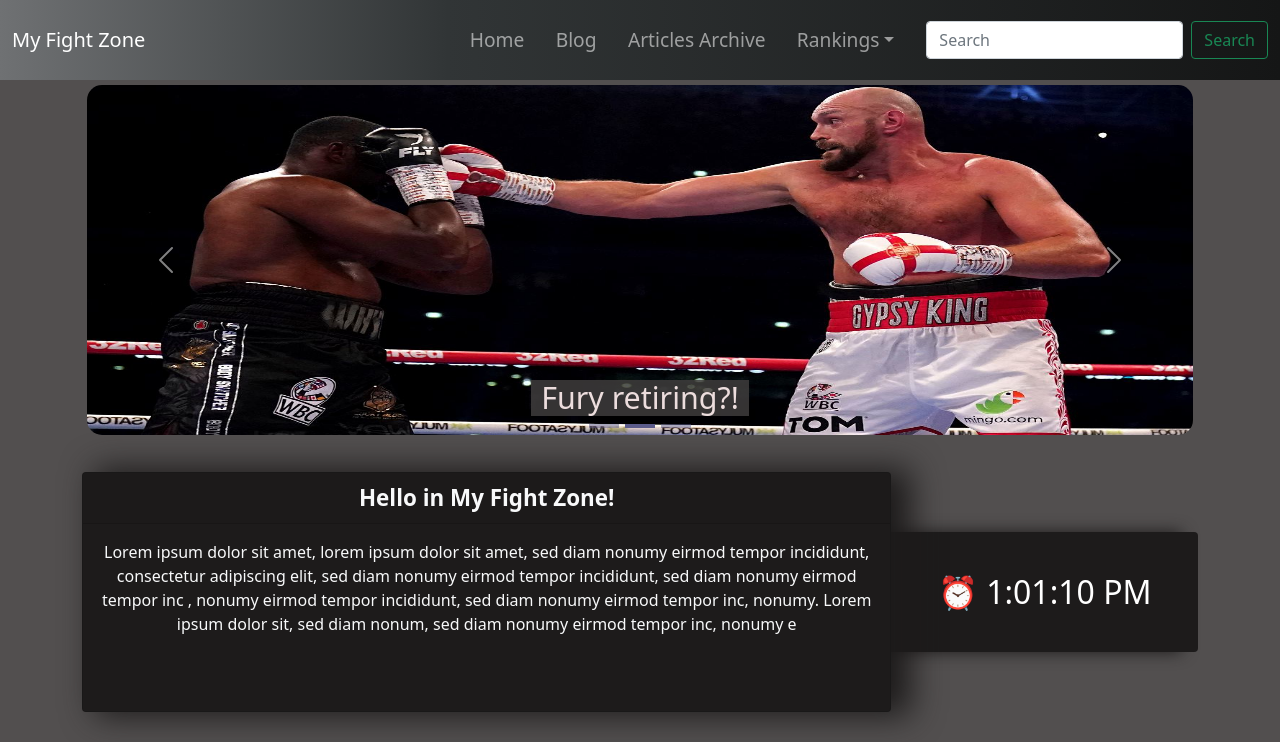
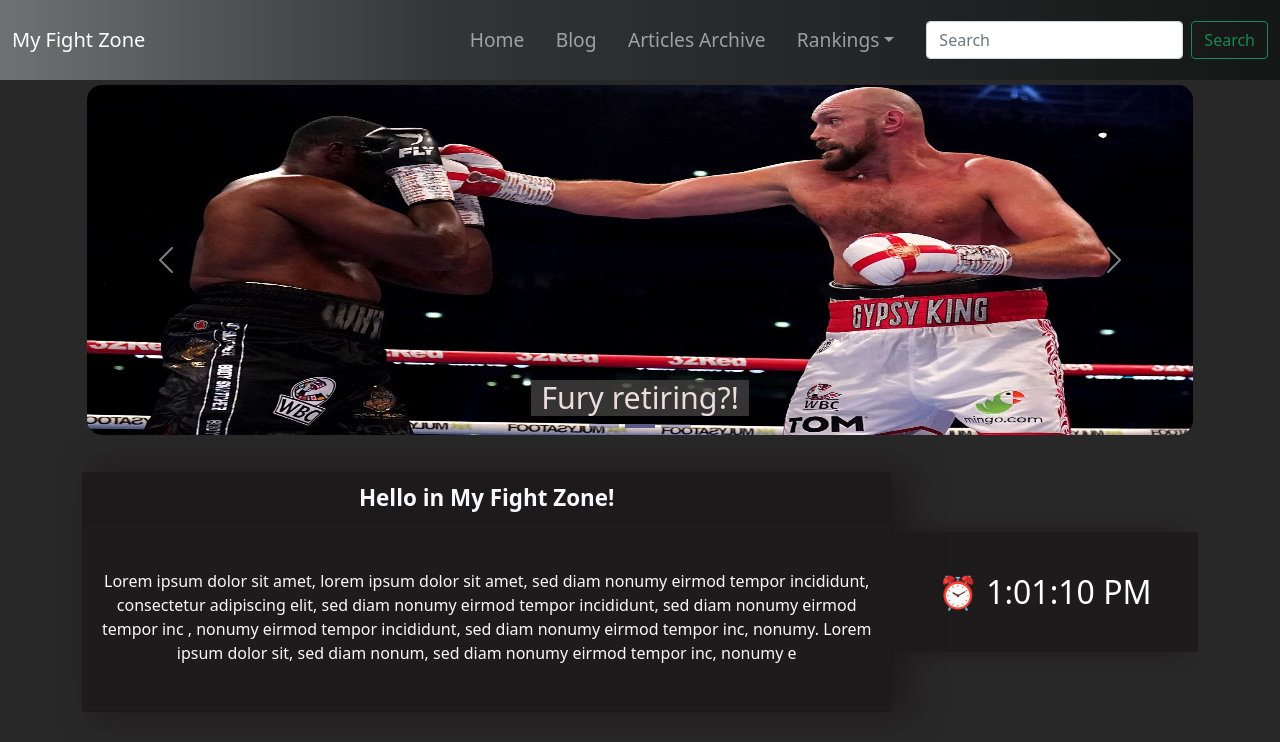
Before and after one commit to Arssin/My-Fight-Zone, a React (Create React App) app: page /home in a window 1280 px wide. Shown: the top 742 px of the page. Built offline with nearby package versions, Linux system fonts and the light colour scheme.

Commit message:
Blog pages

```diff
--- a/src/components/Home/Home.scss
+++ b/src/components/Home/Home.scss
@@ -1,5 +1,5 @@
 .main-container {
-    background-color: rgb(82, 79, 79);
+    background-color: rgb(41, 40, 40);
 
     .container {
         @media (min-width: 768px) {
--- a/src/components/Home/MainText/MainText.scss
+++ b/src/components/Home/MainText/MainText.scss
@@ -22,4 +22,9 @@
             border-radius: 0.25rem;
         }
     }
+
+    .card-body {
+        display: flex;
+        align-items: center;
+    }
 }
```
Also changed, not shown: src/components/Blog/Blog.scss (added).
